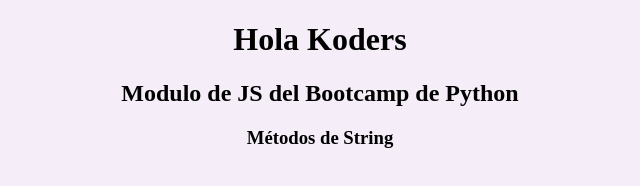
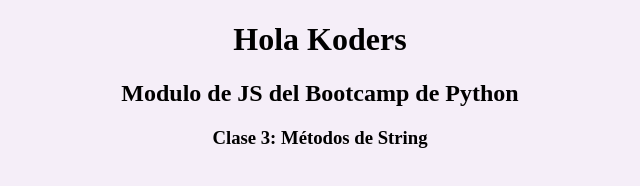
Before and after one commit to Elvira-Camarillo/jsModule_BP, a plain HTML site: page index.html in a window 1280 px wide. Shown: the whole page, without its empty margins (320-960 px from the left). Drawn offline with Linux system fonts and the light colour scheme.

Commit message:
MOD class-three:octocat:

```diff
--- a/class3/index.html
+++ b/index.html
@@ -9,7 +9,7 @@
 <body>
     <h1>Hola Koders</h1>
     <h2>Modulo de JS del Bootcamp de Python</h2>
-    <h3>Métodos de String</h3>
+    <h3> Clase 3: Métodos de String</h3>
 
 
 
--- a/class3/js/homework_class3.js
+++ b/js/homework_class3.js
@@ -1,4 +1,3 @@
-
 console.log('TAREA CLASE 3')
 // Ejercicio 1
 // Imprimir en consola la tabla del 7
@@ -15,9 +14,7 @@ console.log(tabla)
 // Ejercicio 2
 // Imprimir en consola los múltiplos de 3 y 7 que se encuentran entre el 1 y el 100
 // 3,6,7,9,12,14,15....
-console.log('Ejercicio 2'
-
-)
+console.log('Ejercicio 2')
 
 
 // Ejercicio 3
```
Also changed, not shown: css/style.css (renamed from class3/css/style.css), img/js-logo.png (renamed from class3/img/js-logo.png), img/js.jpg (renamed from class3/img/js.jpg), img/js.png (renamed from class3/img/js.png), js/main.js (renamed from class3/js/main.js), js/string_methods.js (renamed from class3/js/string_methods.js), js/string_methods_exercises.js (renamed from class3/js/string_methods_exercises.js).
